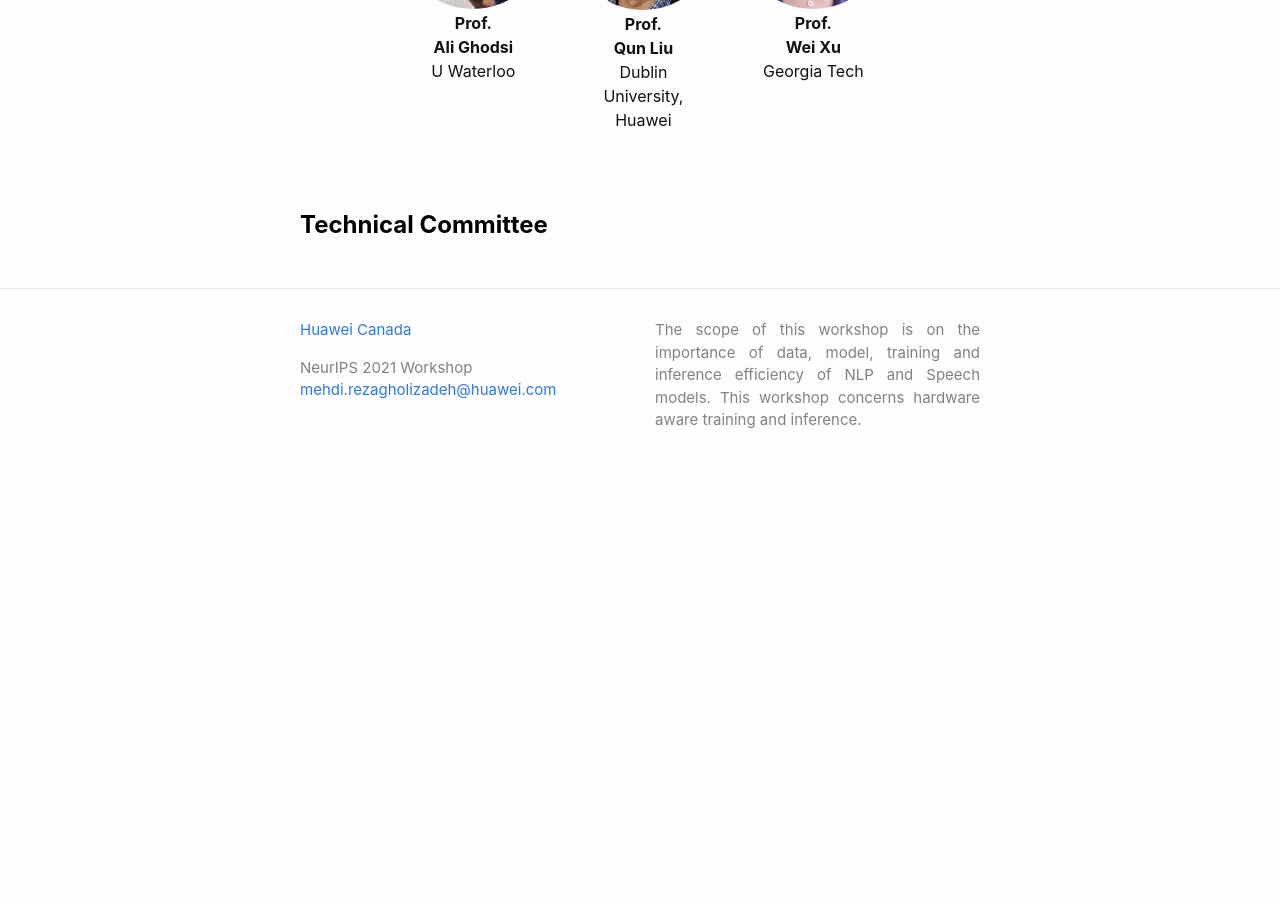
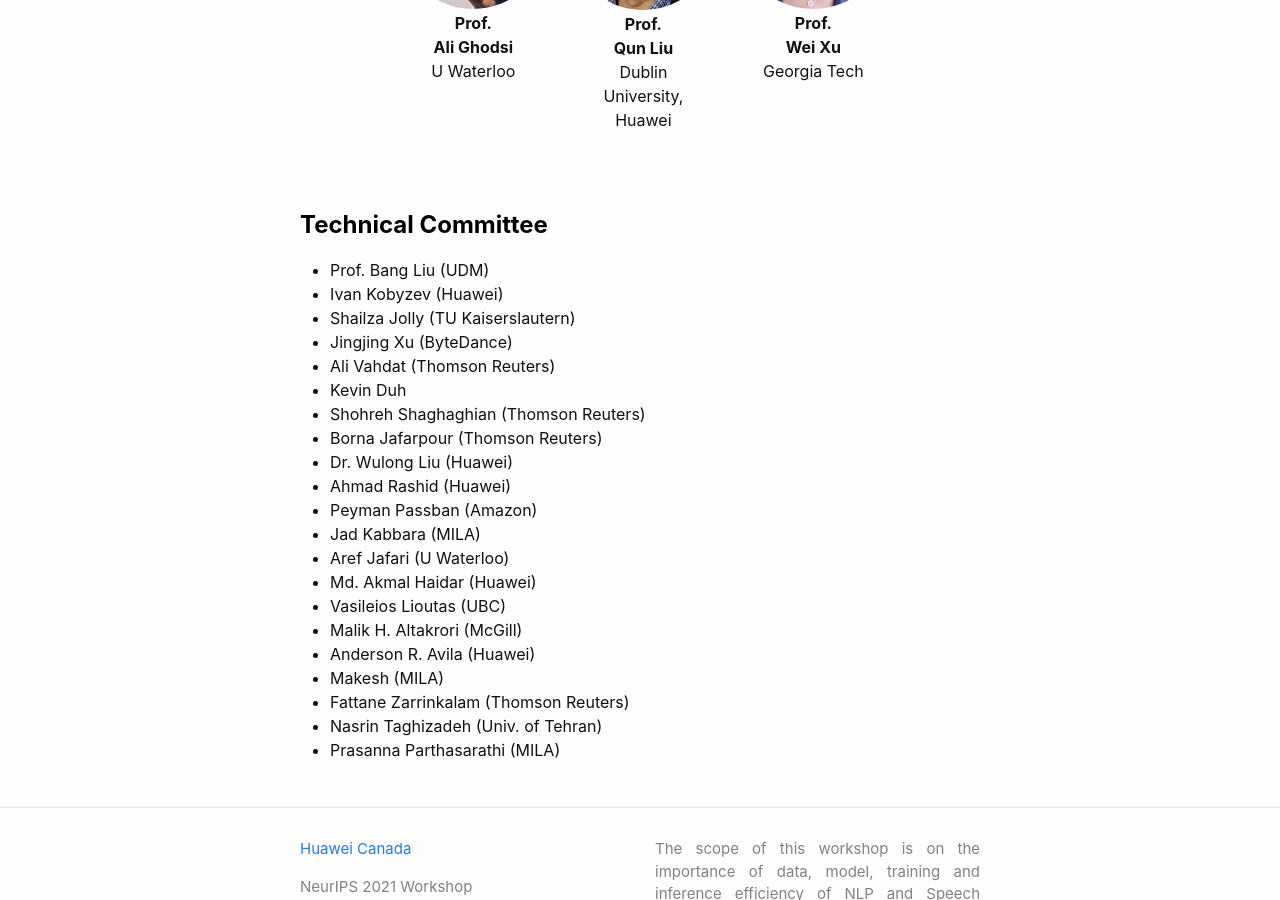
Before and after one commit to newsumm/newsumm.github.io, a Jekyll site: the page built from index.md, in a window 1280 px wide and 900 px high, scrolled down 2257 px. Built offline with Jekyll 4.4.1, drawn with Linux system fonts in a browser that asks for light colours; before the commit the page ends 2749 px from its top, so only the background shows below that.

Commit message:
Technical Committee

```diff
--- a/index.md
+++ b/index.md
@@ -221,3 +221,27 @@ Given the increasing interest in TML, the development of models that takes into
 <br><br>
 <!-- Technical Committee -->
 <h2 class="blackpar_title" id="Technical Committee">Technical Committee</h2>
+
+<ul>
+	<li>Prof. Bang Liu (UDM)</li>
+	<li>Ivan Kobyzev (Huawei)</li>
+	<li>Shailza Jolly (TU Kaiserslautern)</li>
+	<li>Jingjing Xu (ByteDance)</li>
+	<li>Ali Vahdat (Thomson Reuters)</li>
+	<li>Kevin Duh</li>
+	<li>Shohreh Shaghaghian (Thomson Reuters)</li>
+	<li>Borna Jafarpour (Thomson Reuters)</li>
+	<li>Dr. Wulong Liu (Huawei)</li>
+	<li>Ahmad Rashid (Huawei)</li>
+	<li>Peyman Passban (Amazon)</li>
+	<li>Jad Kabbara (MILA)</li>
+	<li>Aref Jafari (U Waterloo)</li>
+	<li>Md. Akmal Haidar (Huawei)</li>
+	<li>Vasileios Lioutas (UBC)</li>
+	<li>Malik H. Altakrori (McGill)</li>
+	<li>Anderson R. Avila (Huawei)</li>
+	<li>Makesh (MILA)</li>
+	<li>Fattane Zarrinkalam (Thomson Reuters)</li>
+	<li>Nasrin Taghizadeh (Univ. of Tehran)</li>
+	<li>Prasanna Parthasarathi (MILA)</li>
+</ul>
```
